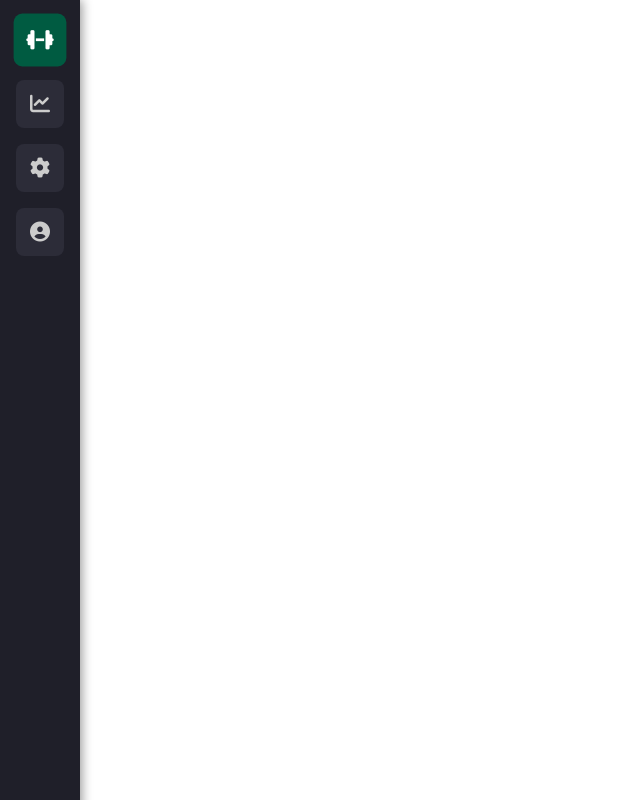
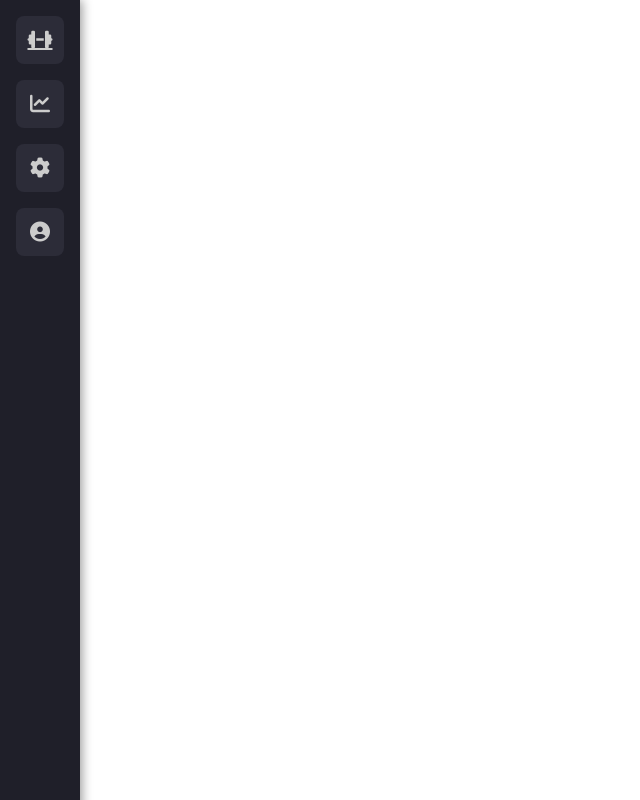
Before and after one commit to JakeJ16c/zenolog-app, a plain HTML site: page layout/sidebar.html in a window 1280 px wide. Shown: the whole page, without its empty margins (0-640 px from the left). Drawn offline with Linux system fonts and the light colour scheme.

Commit message:
Update sidebar.html

```diff
--- a/layout/sidebar.html
+++ b/layout/sidebar.html
@@ -3,9 +3,9 @@
 
 <aside class="zen-sidebar">
   <nav class="nav-menu">
-    <button class="nav-item active" title="Fitness Center" aria-label="Fitness Center">
+    <a href="fitness-center.html" class="nav-item" title="Fitness Center">
       <i class="fas fa-dumbbell"></i>
-    </button>
+    </a>
     <button class="nav-item" title="Trading Center" aria-label="Trading Center">
       <i class="fas fa-chart-line"></i>
     </button>
```
